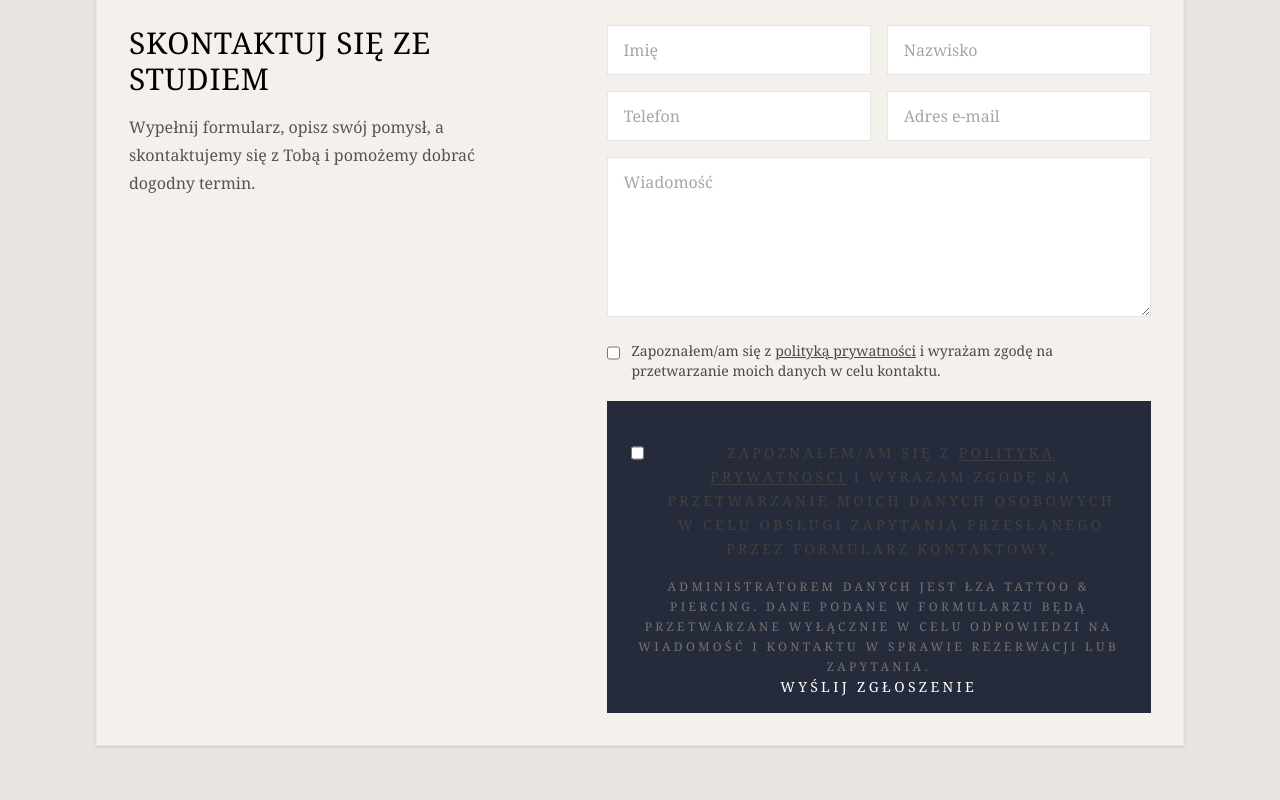
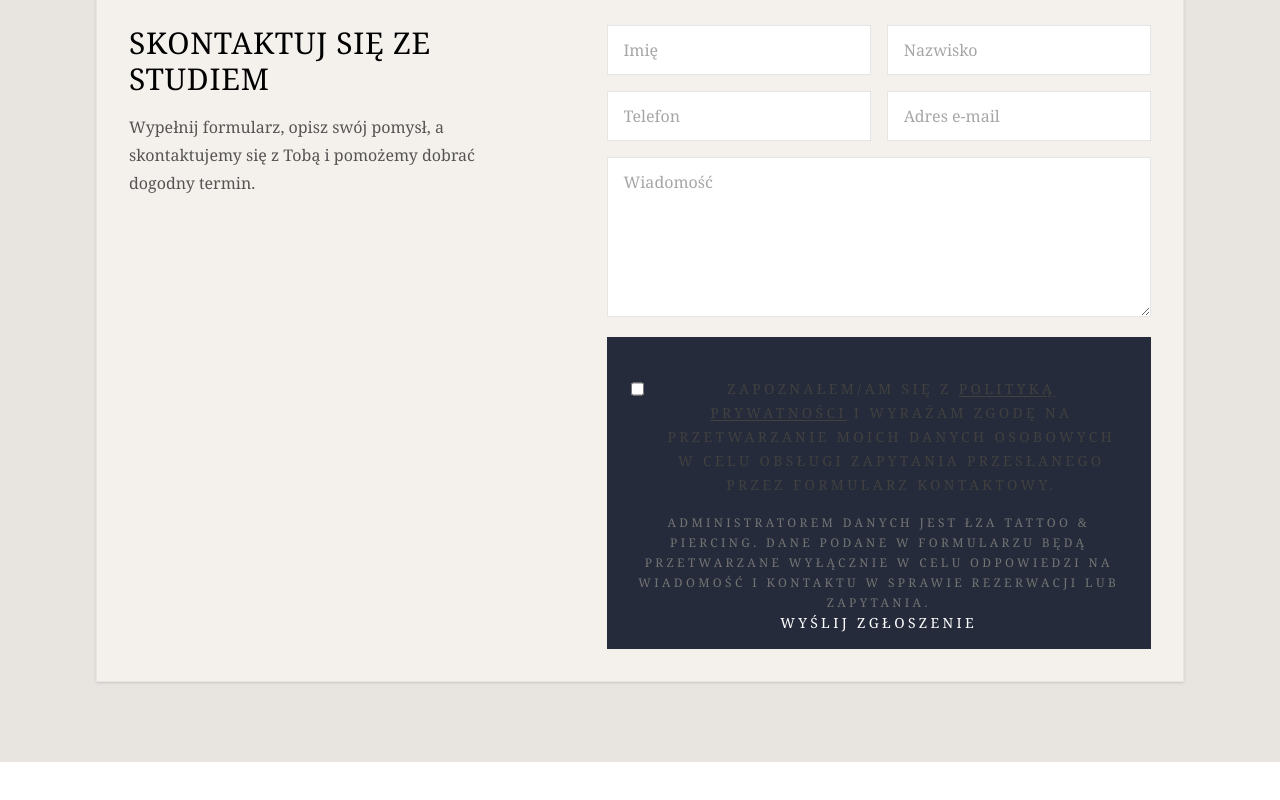
Before and after one commit to kresuyotetc787-del/lza-tattoo-site, a Next.js app: page / in a window 1280 px wide. Shown: the part 5454-6254 px from the top of the page. After the commit the page ends 6216 px from the top, so only its background shows below. Built offline with nearby package versions, Linux system fonts and the light colour scheme.

Commit message:
remove duplicate consent checkbox

```diff
--- a/app/page.tsx
+++ b/app/page.tsx
@@ -448,22 +448,7 @@ const booksyLinks: Record<string, string> = {
                     required
                   />
 
-                  <label className="mt-2 flex items-start gap-3 text-sm text-black/70">
-                    <input
-                      type="checkbox"
-                      name="consent"
-                      required
-                      className="mt-1 h-4 w-4 border-black/20"
-                    />
-                    <span>
-                      Zapoznałem/am się z{" "}
-                      <a href="#" className="underline">
-                        polityką prywatności
-                      </a>{" "}
-                      i wyrażam zgodę na przetwarzanie moich danych w celu
-                      kontaktu.
-                    </span>
-                  </label>
+
 
                   <button
                     type="submit"
```
